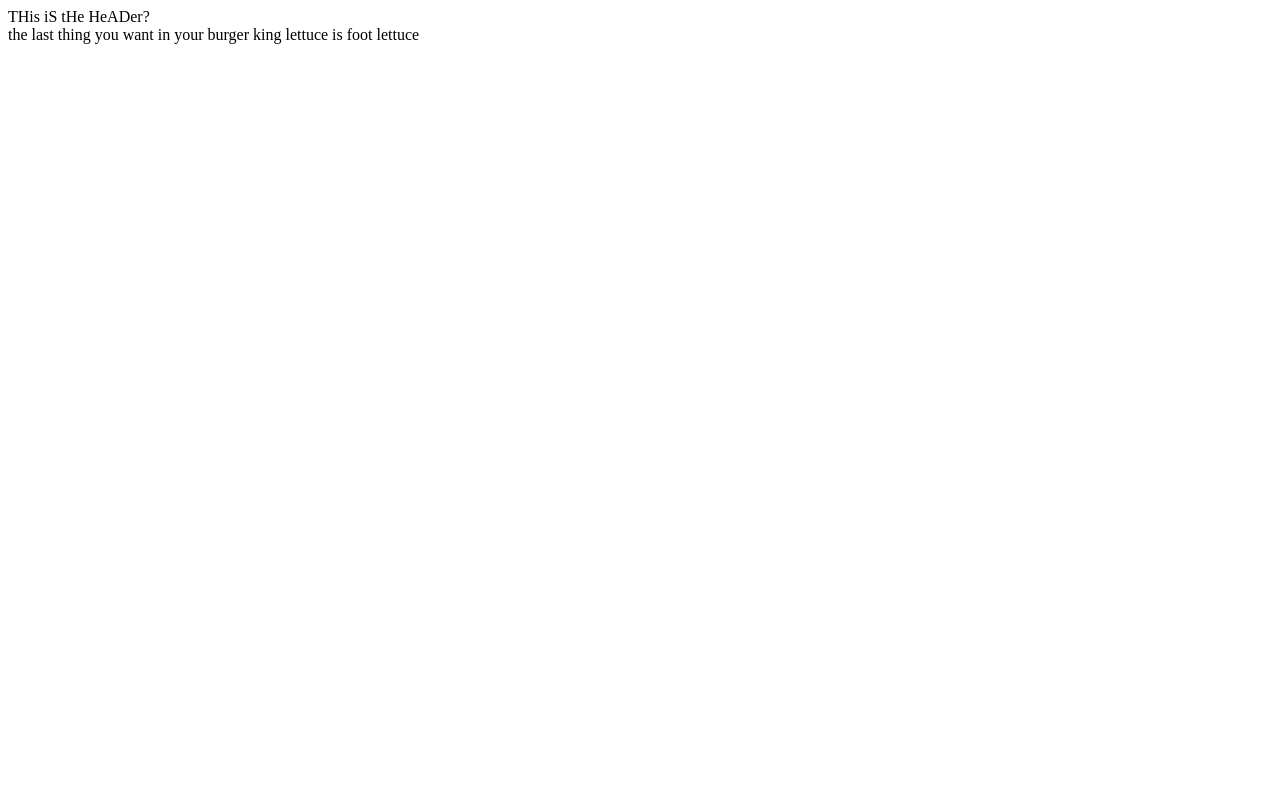
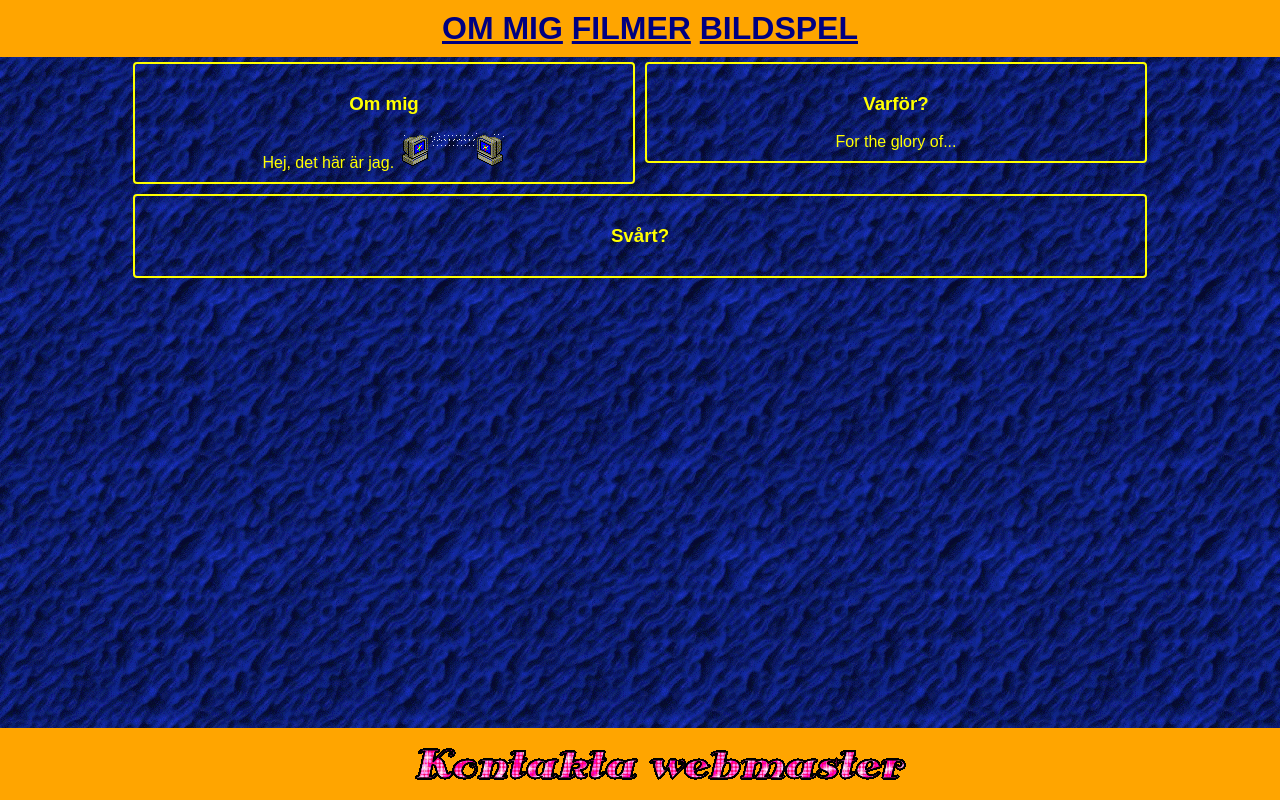
Before and after one commit to lordoscarr/assignment-1, a plain HTML site: page index.html in a window 1280 px wide. Drawn offline with Linux system fonts and the light colour scheme.

Commit message:
added files

```diff
--- a/index.html
+++ b/index.html
@@ -1,24 +1,48 @@
 <html>
+
 <head>
     <title>Oscar</title>
+    <link rel="stylesheet" type="text/css" href="style.css">
 </head>
 
-<nav>
+<body>
 
-</nav>
+    <div class="wrapper">
 
-<header>
-THis iS tHe HeADer?
-</header>
+        <nav class="navbar">
+            <a class="navbar-item" href="index.html">Om mig</a>
+            <a class="navbar-item" href="list.html">Filmer</a>
+            <a class="navbar-item" href="slide.html">Bildspel</a>
+        </nav>
 
-<main>
-    <section>
+        <main class="container">
+            <section class="column-6">
+                <div class="card-item">
+                    <h3>Om mig</h3>
+                    Hej, det här är jag.
+                    <img src="img/mail.gif" />
+                </div>
+            </section>
+            <section class="column-6">
+                <div class="card-item">
+                    <h3>Varför?</h3>
+                    For the glory of...
+                </div>
+            </section>
+            <section class="column-12">
+                <div class="card-item">
+                    <h3>Svårt?</h3>
 
-    </section>
-</main>
+                </div>
+            </section>
+        </main>
 
-<footer>
-the last thing you want in your burger king lettuce is foot lettuce
-</footer>
+        <footer>
+            <img src="img/webmaster.gif" />
+        </footer>
+
+    </div>
+
+</body>
 
 </html>
--- a/style.css
+++ b/style.css
@@ -0,0 +1,66 @@
+body {
+    text-align: center;
+    margin: 0px;
+    background: url(img/bg.gif);
+}
+
+.wrapper {
+    text-align: center;
+    font-family: sans-serif;
+}
+
+.container {
+    width: 80%;
+    margin: auto;
+    display: grid;
+    grid-template-columns: repeat(12, 1fr);
+}
+
+.navbar {
+    width: 100%;
+    text-align: center;
+    text-transform: uppercase;
+    font-weight: bold;
+    text-decoration: none;
+    font-size: 2em;
+    background: orange;
+    grid-column: span 12;
+    padding: 10px;
+}
+
+.navbar-item {
+    color: navy;
+}
+
+.column-6 {
+    grid-column: span 6;
+    display: block;
+}
+
+.column-12 {
+    width: 100%;
+    grid-column: span 12;
+    display: block;
+}
+
+.card-item {
+    display: block;
+    padding: 10px;
+    background: none;
+    color: yellow;
+    margin: 5px;
+    border: solid 2px yellow;
+    border-radius: 4px;
+}
+
+footer {
+    position: absolute;
+    text-align: center;
+    bottom: 0;
+    width: 100%;
+    background: orange;
+    color: navy;
+    padding: 20px;
+    text-transform: uppercase;
+    font-weight: bold;
+}
```
Also changed, not shown: list.html (+24 -0 lines), slide.html (+24 -0 lines), img/bg.gif (added), img/mail.gif (added), img/torch.gif (added), img/webmaster.gif (added).
